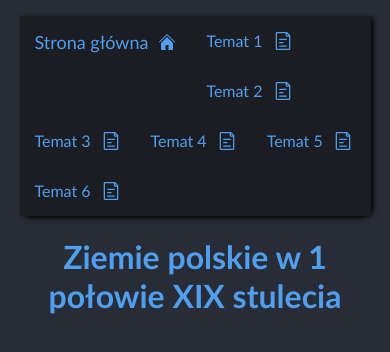
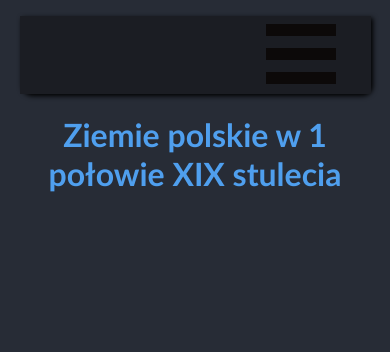
Before and after one commit to Just-a-Jason/ProjektHistoria, a React (Vite) app: page / in a window 390 px wide. Shown: the top 352 px of the page. Built offline with nearby package versions, Linux system fonts and the light colour scheme.

Commit message:
responsive menu

```diff
--- a/src/Components/NavBar.css
+++ b/src/Components/NavBar.css
@@ -21,7 +21,7 @@
     text-decoration: none;
     text-align: center;
     display: block;
-    color:white;
+    color: var(--text-color-blue);
     padding:15px;
 }
 
@@ -29,9 +29,9 @@
 
 .navbar__button a {
     text-decoration: none;
-    color: #fff;
+
     display: flex;
-    color: var(--text-color-blue);
+
 }
 .navbar__button svg {
     margin-left: 10px;
@@ -39,7 +39,7 @@
 
 .navbar .navbarButton { float:left; }
 .navbarList>.navbarButton a {
-    color: var(--text-color-blue);
+
     font-size: 18px;
     display: flex;
     align-items: center;
@@ -49,14 +49,39 @@
 .navbarList>.navbarButton a svg {
     margin-left: 10px;
 }
+.widthBiggerThan750{
+    display:block;
+}
+.widthSmallerThan750{
+    display: none !important;
+}
 @media(max-width:750px){
     .mainPages{
-        display:block;
-    }
-    .navbar .navbarList {
-        overflow: auto;
+        display:inline-block;
     }
     .navbar li{
        float:unset;
+       width:100%;
+    }
+    .navbar a{
+        display: block;
+    }
+    .widthBiggerThan750{
+        display: none;
+    }
+    .widthSmallerThan750{
+        display:block !important;
+        height:40px;
+        width: 40px;
+        margin-top:8px;
+        margin-right: 35px;
+        float:right;
+        background-image: repeating-linear-gradient(#0c0909, #0c0909 12px,transparent 12px,transparent 24px);
+    }
+    .widthBiggerThan750Display{
+        display:block;
+    }
+    .widthBiggerThan750NotDisplay{
+        display:none;
     }
 }
--- a/src/Components/NavBar.tsx
+++ b/src/Components/NavBar.tsx
@@ -1,11 +1,31 @@
 import NavBarButton from "./NavBarButton";
 import "./NavBar.css";
 import { Link } from "react-router-dom";
+import { useState } from "react";
 
 const NavBar = () => {
+  const [isWidthBiggerThan750Visible, setIsWidthBiggerThan750Visible] =
+    useState(false);
+
+  const handleLinkClick = () => {
+    setIsWidthBiggerThan750Visible(!isWidthBiggerThan750Visible);
+  };
+
   return (
     <nav className="navbar">
       <ul className="navbarList">
+        <a
+          href="javascript:;"
+          className="widthSmallerThan750"
+          onClick={handleLinkClick}
+        ></a>
+        <div
+          className={
+            isWidthBiggerThan750Visible
+              ? "widthBiggerThan750Display"
+              : "widthBiggerThan750NotDisplay"
+          }
+        >
           <li className="navbarButton">
             <Link to="/">
               Strona główna
@@ -42,6 +62,7 @@ const NavBar = () => {
               <NavBarButton link="/Temat6" text="Temat 6" />
             </li>
           </div>
+        </div>
       </ul>
     </nav>
   );
```
Lines whose indentation alone changed are shown as unchanged.
